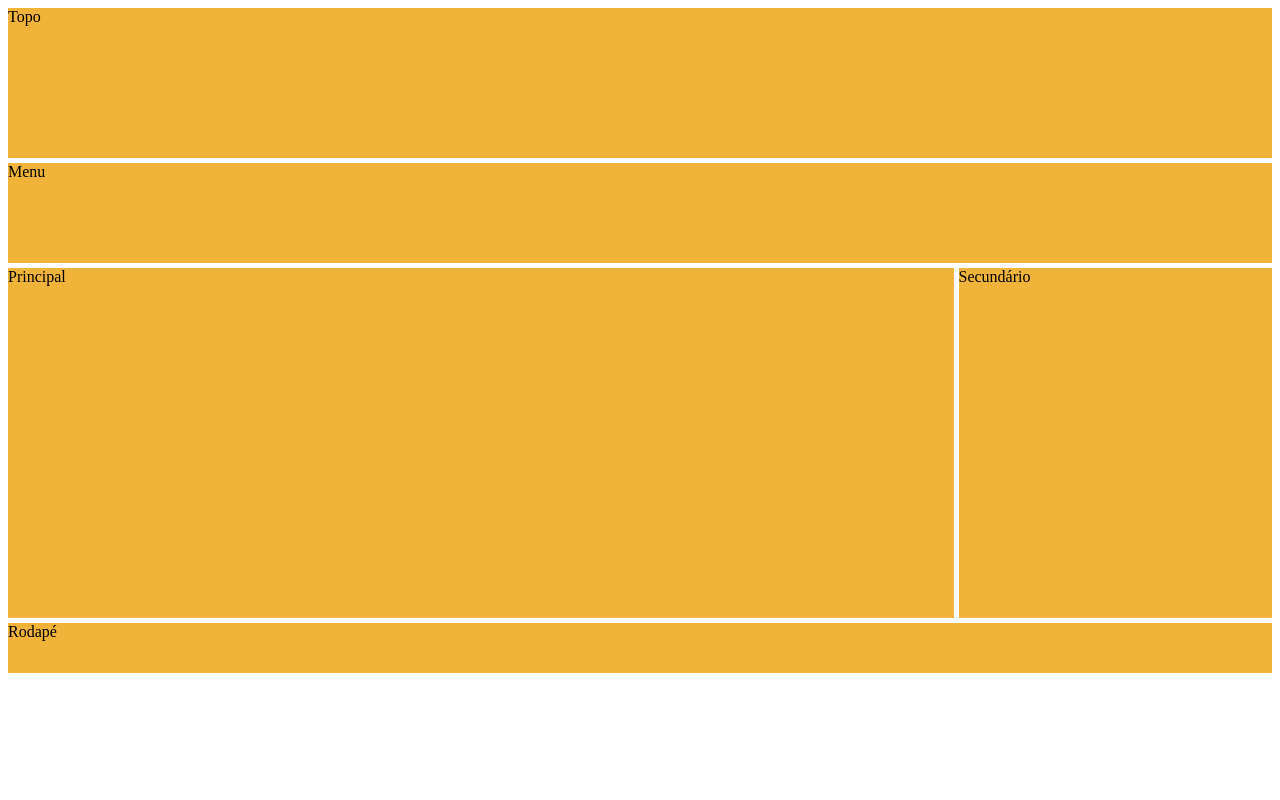
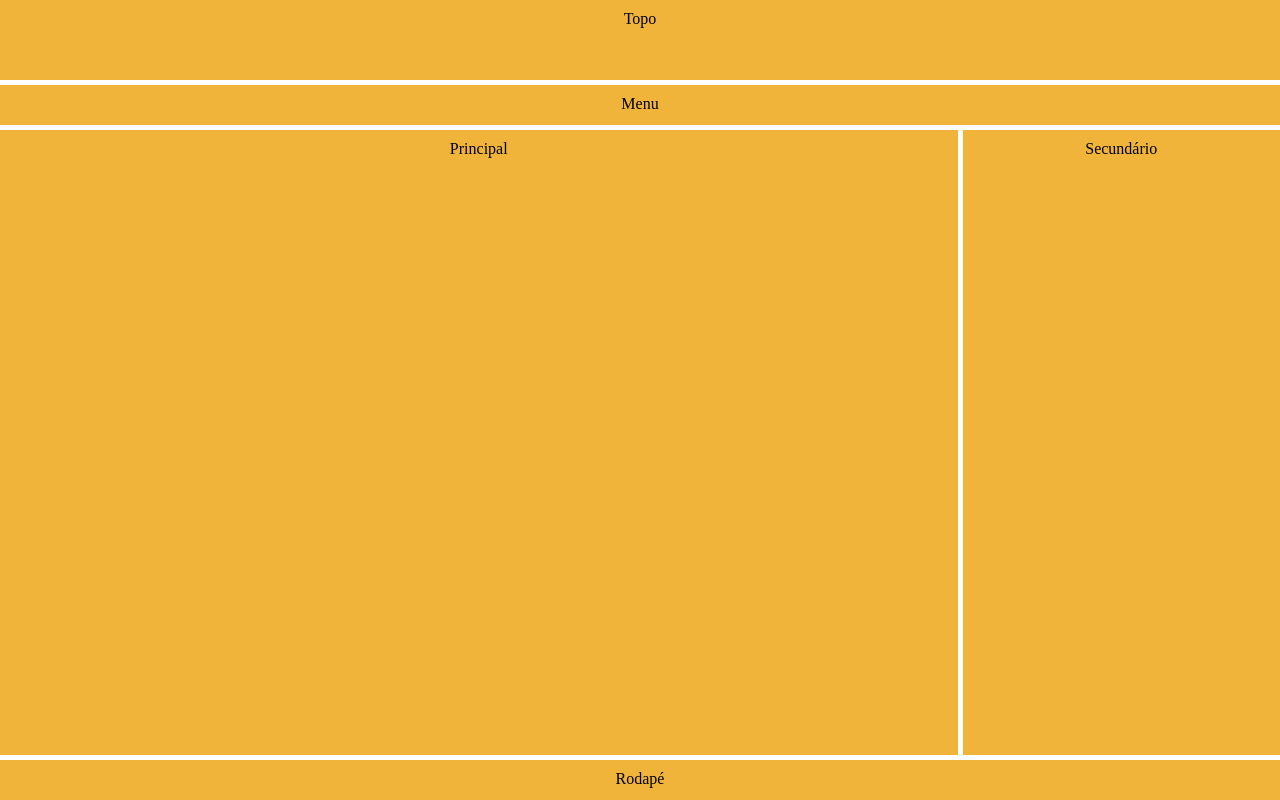
Before and after one commit to JeffersonNasc-Second/html-css, a plain HTML site: page desafios/d017/index.html in a window 1280 px wide. Drawn offline with Linux system fonts and the light colour scheme.

Commit message:
atualizado

```diff
--- a/desafios/d017/index.html
+++ b/desafios/d017/index.html
@@ -3,7 +3,7 @@
 <head>
     <meta charset="UTF-8">
     <meta name="viewport" content="width=device-width, initial-scale=1.0">
-    <title>Desafio de Grid</title>
+    <title>Desafio 1 - de Grid</title>
     <link rel="stylesheet" href="style.css">
 </head>
 <body>
--- a/desafios/d017/style.css
+++ b/desafios/d017/style.css
@@ -1,15 +1,26 @@
 @charset "UTF-8";
 
+* {
+    box-sizing: border-box;
+    margin: 0px;
+    padding: 0px;
+}
+
 #container {
+    width: 100vw;
+    height: 100vh;
     display: grid;
-    grid-template: 150px 100px 350px 50px / 1fr 2fr 1fr;
+    grid-template: 80px 40px 1fr 40px / 1fr 2fr 1fr;
     gap: 5px;
 
 }
+/* Definição de tamanho anterior row: 150px 100px 350px 50px*/
 
 .topo {
     background-color: #f0b43b;
     grid-area: 1 / 1 / span 1 / span 3;
+    padding: 10px;
+    text-align: center;
 
 }
 
@@ -18,11 +29,15 @@
     grid-row: 2 / 3;
     grid-column: 1 / -1;
     /*grid-area: 2 / 1 / 3 / -1*/
+    padding: 10px;
+    text-align: center;
 }
 
 .principal {
     background-color: #f0b43b;
     grid-area: 3 / 1 / 4 / 3;
+    padding: 10px;
+    text-align: center;
 }
 
 .secundario {
@@ -30,9 +45,13 @@
     grid-row: 3 / span 1;
     grid-column: 3 / span 1;
     /*grid-area: 3 / 3 / -2 / -1*/
+    padding: 10px;
+    text-align: center;
 }
 
 .rodape {
     background-color: #f0b43b;
     grid-area: -2 / 1 / -1 / -1;
+    padding: 10px;
+    text-align: center;
 }
```
